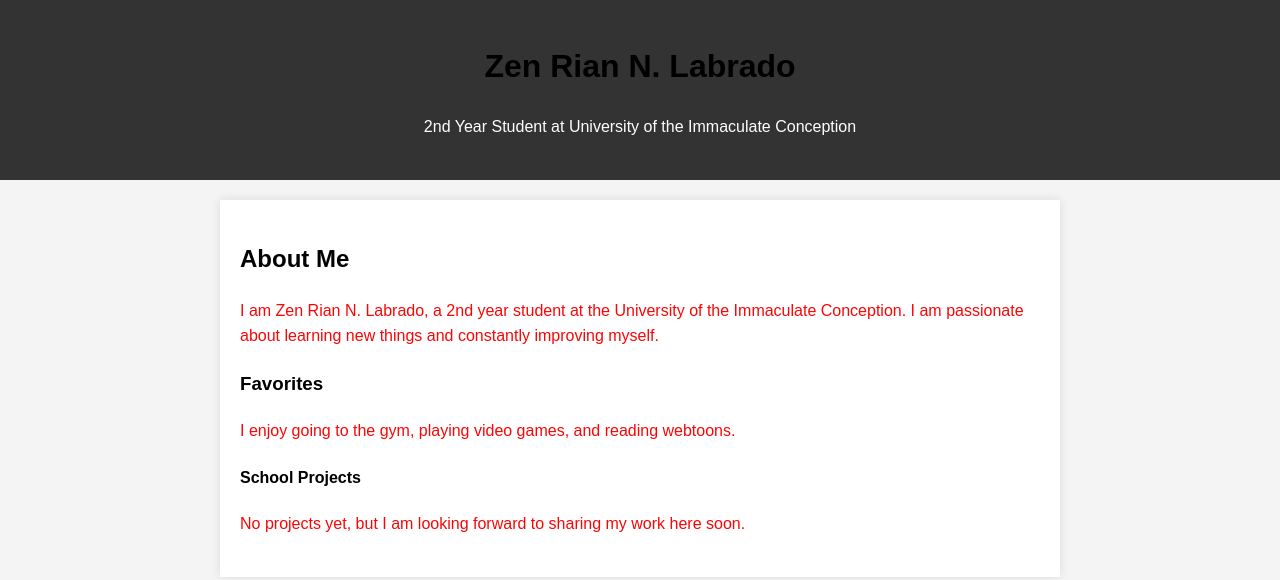
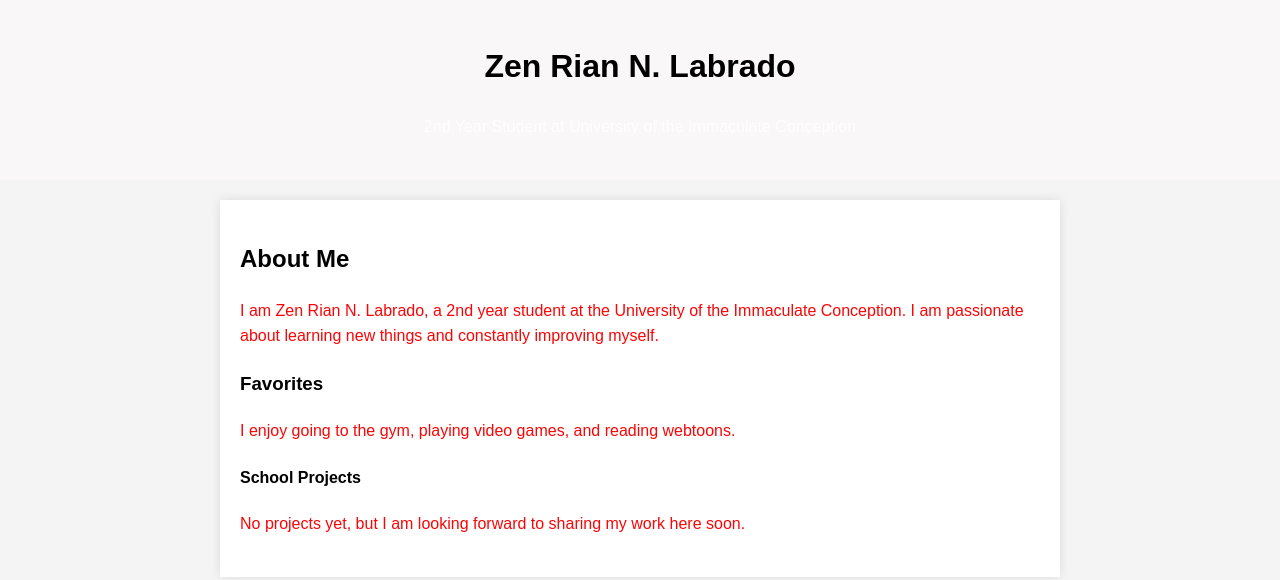
Before and after one commit to Zen0202/Zen0202.github.io, a plain HTML site: page index.html in a window 1280 px wide. Drawn offline with Linux system fonts and the light colour scheme.

Commit message:
Update index.html

```diff
--- a/index.html
+++ b/index.html
@@ -15,7 +15,7 @@
         }
 
         header {
-            background: #333;
+            background: #f9f7f7;
             color: #fefefe;
             padding: 20px 0;
             text-align: center;
```
